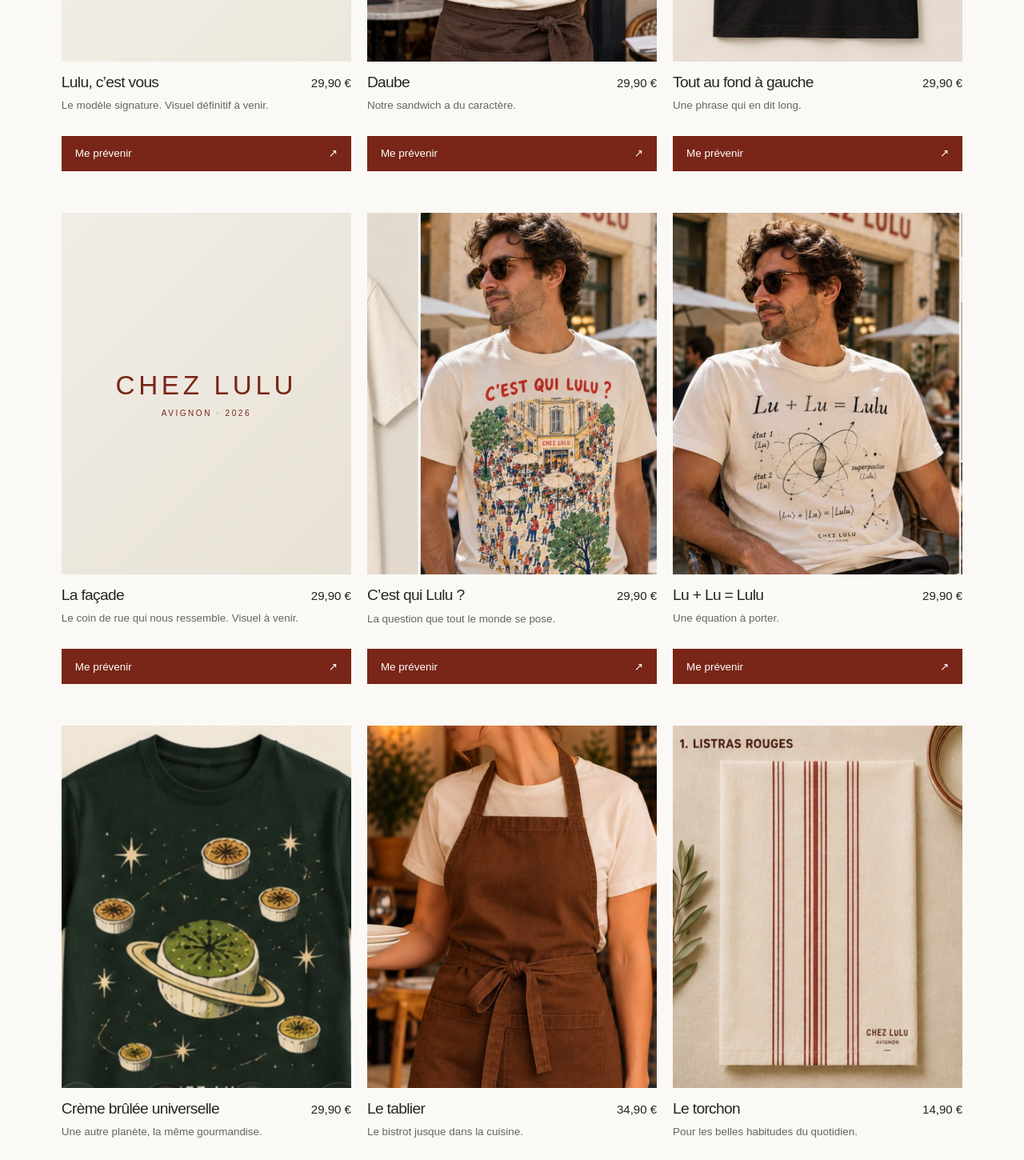
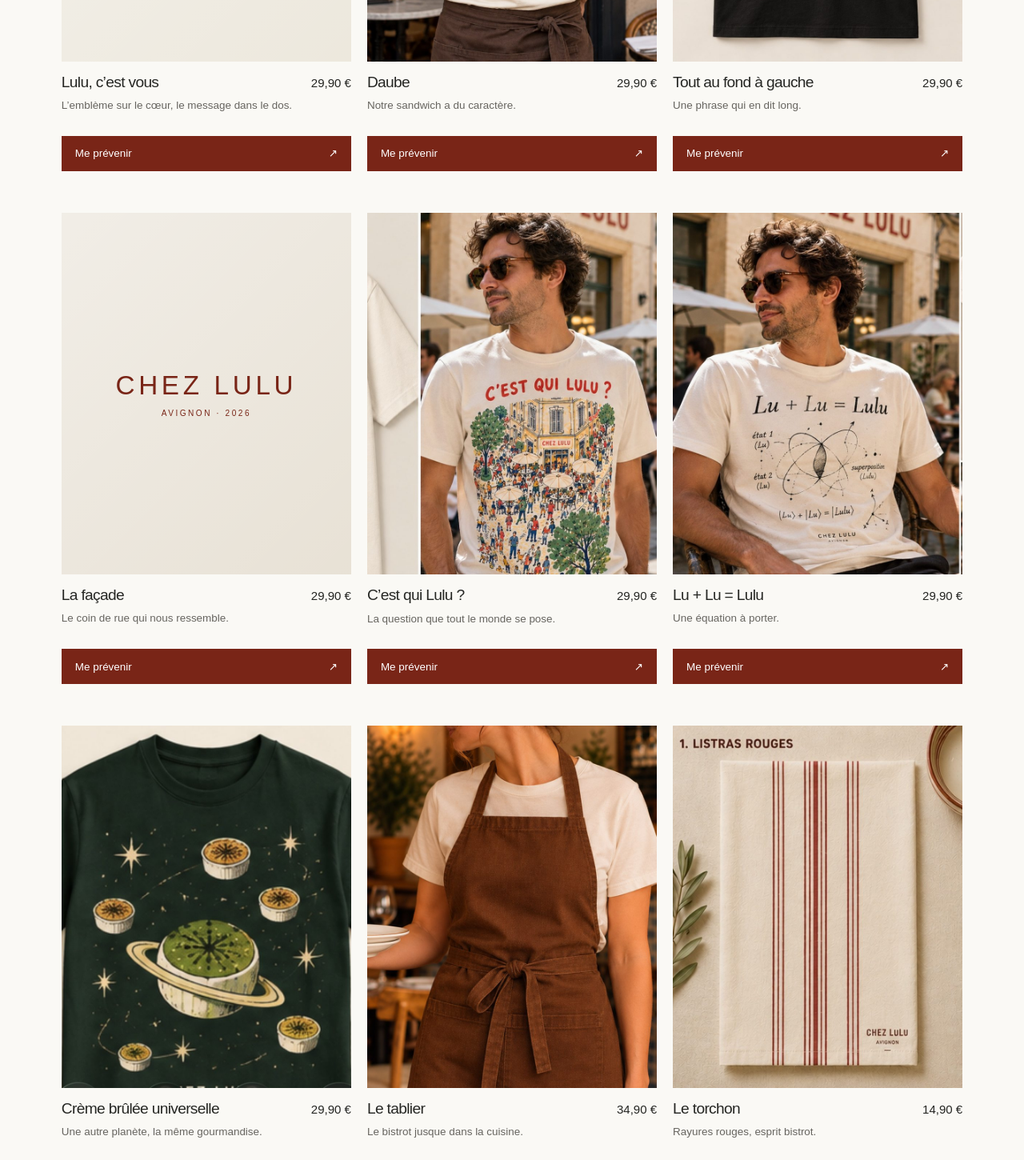
Before and after one commit to lambada46/chez-lulu-site, a Next.js app: page /boutique in a window 1280 px wide. Shown: the part 840-2290 px from the top of the page at 80% size. Built offline with nearby package versions, Linux system fonts and the light colour scheme.

Commit message:
Correct Lulu c'est vous design identity and clean public merchandise descriptions

```diff
--- a/app/boutique/products.ts
+++ b/app/boutique/products.ts
@@ -3,15 +3,15 @@ export type Product = {
  image?: string; description: string; color: string;
 };
 export const products: Product[] = [
- {id:'lulu-cest-vous',name:'Lulu, c’est vous',category:'tshirt',price:29.90,description:'Le modèle signature. Visuel définitif à venir.',color:'#ebe6da'},
+ {id:'lulu-cest-vous',name:'Lulu, c’est vous',category:'tshirt',price:29.90,description:'L’emblème sur le cœur, le message dans le dos.',color:'#ebe6da'},
  {id:'daube',name:'Daube',category:'tshirt',price:29.90,image:'/images/boutique/daube.jpg',description:'Notre sandwich a du caractère.',color:'#ede4d5'},
  {id:'tout-au-fond',name:'Tout au fond à gauche',category:'tshirt',price:29.90,image:'/images/boutique/tout-au-fond.jpg',description:'Une phrase qui en dit long.',color:'#2b2b2a'},
- {id:'facade',name:'La façade',category:'tshirt',price:29.90,description:'Le coin de rue qui nous ressemble. Visuel à venir.',color:'#e6dfd2'},
+ {id:'facade',name:'La façade',category:'tshirt',price:29.90,description:'Le coin de rue qui nous ressemble.',color:'#e6dfd2'},
  {id:'cest-qui-lulu',name:'C’est qui Lulu ?',category:'tshirt',price:29.90,image:'/images/boutique/cest-qui-lulu.jpg',description:'La question que tout le monde se pose.',color:'#efe7d9'},
  {id:'lu-plus-lu',name:'Lu + Lu = Lulu',category:'tshirt',price:29.90,image:'/images/boutique/lu-plus-lu.jpg',description:'Une équation à porter.',color:'#eee8df'},
  {id:'creme-brulee',name:'Crème brûlée universelle',category:'tshirt',price:29.90,image:'/images/boutique/creme-brulee.jpg',description:'Une autre planète, la même gourmandise.',color:'#22382f'},
  {id:'tablier',name:'Le tablier',category:'apron',price:34.90,image:'/images/boutique/tablier.jpg',description:'Le bistrot jusque dans la cuisine.',color:'#70432f'},
- {id:'torchon',name:'Le torchon',category:'towel',price:14.90,image:'/images/boutique/torchon.jpg',description:'Pour les belles habitudes du quotidien.',color:'#e6dfd2'},
+ {id:'torchon',name:'Le torchon',category:'towel',price:14.90,image:'/images/boutique/torchon.jpg',description:'Rayures rouges, esprit bistrot.',color:'#e6dfd2'},
  {id:'tote-bag',name:'Le cabas',category:'bag',price:16.90,description:'Un peu de Chez Lulu partout.',color:'#e8ddc9'},
 ];
 export const euro=(amount:number)=>new Intl.NumberFormat('fr-FR',{style:'currency',currency:'EUR'}).format(amount);
```
